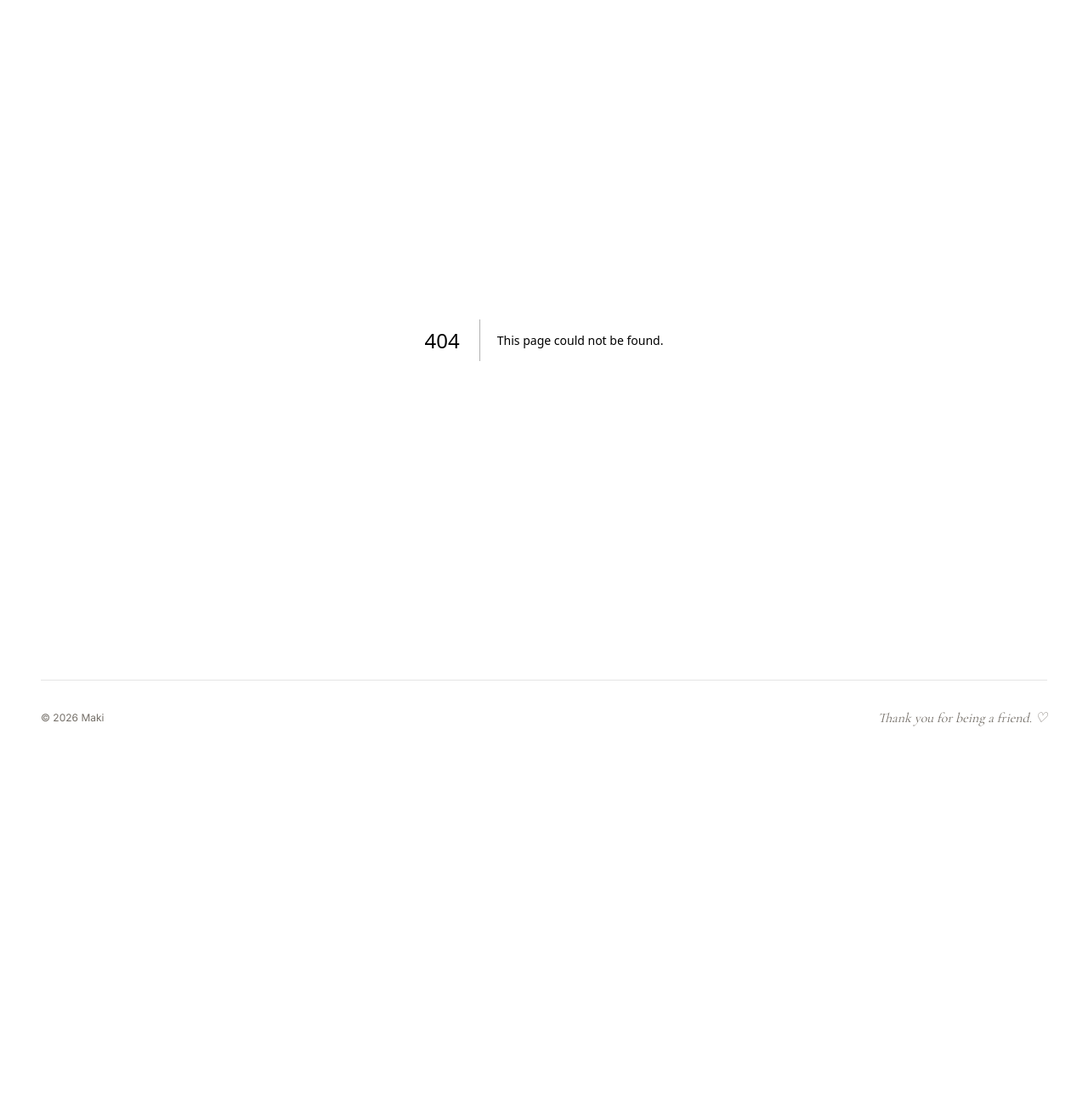
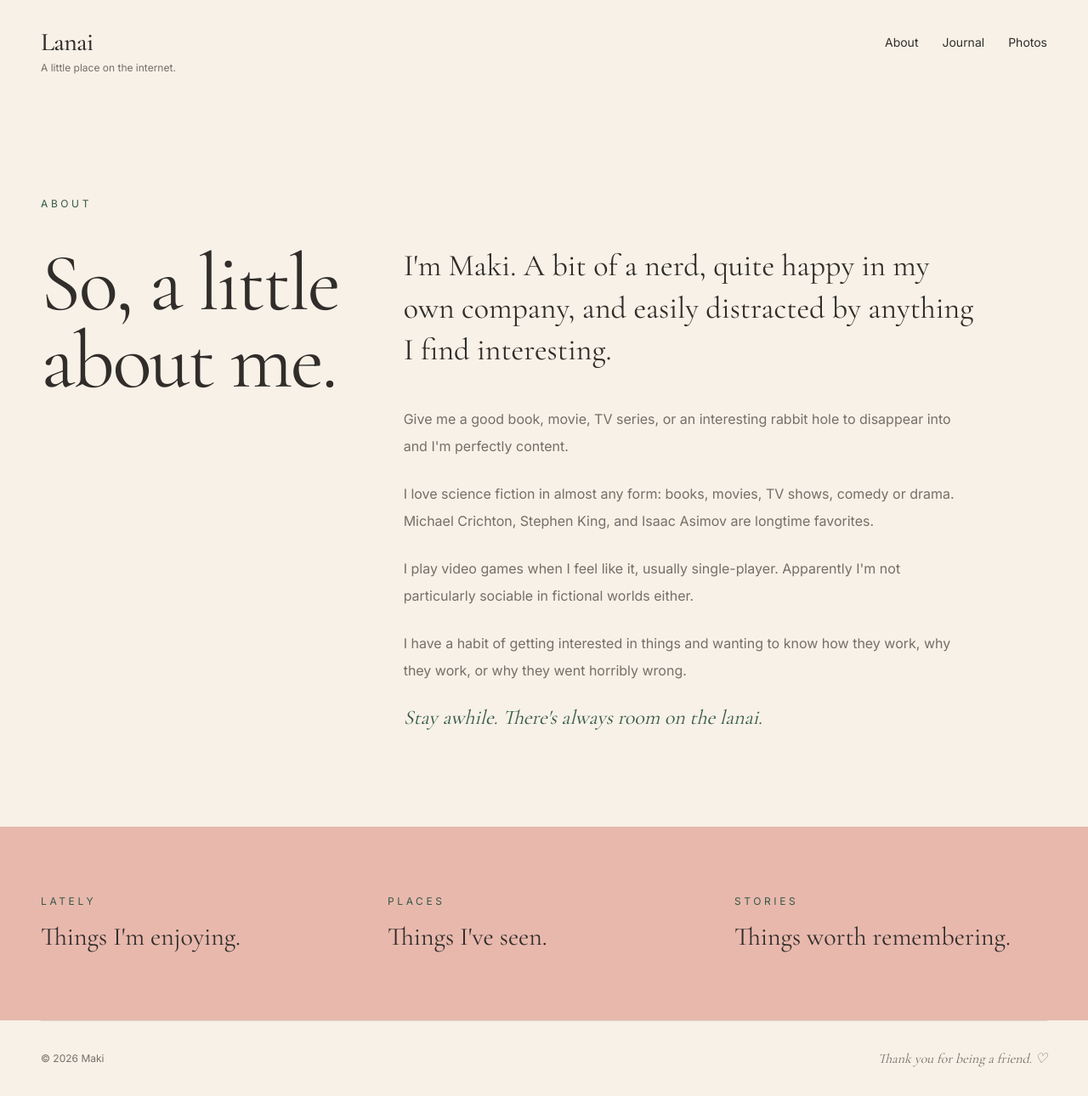
Before and after one commit to mctrinity/lanai, a Next.js app: page /about in a window 1280 px wide. Before the commit this address had no page. Shown: the whole page at 85% size. Before the commit the page ends 889 px from the top, so only its background shows below. Built offline with nearby package versions, Linux system fonts and the light colour scheme.

Commit message:
Add About page and site navigation

```diff
--- /dev/null
+++ b/app/about/page.tsx
@@ -0,0 +1,89 @@
+export default function AboutPage() {
+  return (
+    <main className="flex-1">
+      <section className="mx-auto max-w-7xl px-6 py-20 md:px-12 lg:py-28">
+        <p className="text-xs uppercase tracking-[0.3em] text-(--palm)">
+          About
+        </p>
+
+        <div className="mt-10 grid gap-12 md:grid-cols-[1fr_2fr]">
+          <div>
+            <h1 className="font-display text-6xl leading-[0.95] tracking-tight md:text-7xl lg:text-8xl">
+                So, a little
+                <br />
+                about me.
+            </h1>
+          </div>
+
+          <div className="max-w-2xl">
+                <p className="font-display text-3xl leading-snug md:text-4xl">
+                    I&apos;m Maki. A bit of a nerd, quite happy in my own company,
+                    and easily distracted by anything I find interesting.
+                </p>
+
+                <div className="mt-10 space-y-6 text-base leading-8 text-(--muted)">
+                    <p>
+                        Give me a good book, movie, TV series, or an interesting rabbit hole
+                        to disappear into and I&apos;m perfectly content.
+                    </p>
+
+                    <p>
+                        I love science fiction in almost any form: books, movies, TV shows,
+                        comedy or drama. Michael Crichton, Stephen King, and Isaac Asimov are
+                        longtime favorites.
+                    </p>
+
+                    <p>
+                        I play video games when I feel like it, usually single-player.
+                        Apparently I&apos;m not particularly sociable in fictional worlds
+                        either.
+                    </p>
+
+                    <p>
+                        I have a habit of getting interested in things and wanting to know how
+                        they work, why they work, or why they went horribly wrong.
+                    </p>
+
+                    <p className="font-display text-2xl italic text-(--palm)">
+                        Stay awhile. There&apos;s always room on the lanai.
+                    </p>
+                </div>
+          </div>
+        </div>
+      </section>
+
+      <section className="bg-(--blush)">
+        <div className="mx-auto max-w-7xl px-6 py-16 md:px-12 lg:py-20">
+          <div className="grid gap-10 md:grid-cols-3">
+            <div>
+              <p className="text-xs uppercase tracking-[0.3em] text-(--palm)">
+                Lately
+              </p>
+              <p className="font-display mt-4 text-3xl">
+                Things I&apos;m enjoying.
+              </p>
+            </div>
+
+            <div>
+              <p className="text-xs uppercase tracking-[0.3em] text-(--palm)">
+                Places
+              </p>
+              <p className="font-display mt-4 text-3xl">
+                Things I&apos;ve seen.
+              </p>
+            </div>
+
+            <div>
+              <p className="text-xs uppercase tracking-[0.3em] text-(--palm)">
+                Stories
+              </p>
+              <p className="font-display mt-4 text-3xl">
+                Things worth remembering.
+              </p>
+            </div>
+          </div>
+        </div>
+      </section>
+    </main>
+  );
+}
--- /dev/null
+++ b/app/journal/page.tsx
@@ -0,0 +1,20 @@
+export default function JournalPage() {
+  return (
+    <main className="flex-1">
+      <section className="mx-auto max-w-7xl px-6 py-20 md:px-12 lg:py-28">
+        <p className="text-xs uppercase tracking-[0.3em] text-(--palm)">
+          Journal
+        </p>
+
+        <h1 className="font-display mt-10 text-6xl tracking-tight md:text-7xl lg:text-8xl">
+          Coming soon.
+        </h1>
+
+        <p className="mt-8 max-w-lg text-base leading-8 text-(--muted)">
+          Things I&apos;ve been thinking about, reading, watching, playing,
+          and occasionally obsessing over.
+        </p>
+      </section>
+    </main>
+  );
+}
--- a/app/layout.tsx
+++ b/app/layout.tsx
@@ -1,6 +1,7 @@
 import type { Metadata } from "next";
 import { Cormorant_Garamond, Inter } from "next/font/google";
 import "./globals.css";
+import Header from "@/components/Header";
 import Footer from "@/components/Footer";
 
 const cormorant = Cormorant_Garamond({
@@ -25,10 +26,11 @@ export default function RootLayout({
   children: React.ReactNode;
 }>) {
   return (
-    <html lang="en">
+    <html lang="en" data-scroll-behavior="smooth">
       <body
         className={`${cormorant.variable} ${inter.variable} flex min-h-screen flex-col`}
       >
+        <Header />
         {children}
         <Footer />
       </body>
--- a/app/page.tsx
+++ b/app/page.tsx
@@ -1,34 +1,8 @@
 import Image from "next/image";
-import Link from "next/link";
 
 export default function Home() {
   return (
     <main className="min-h-screen">
-      <header className="mx-auto flex max-w-7xl items-start justify-between px-6 py-8 md:px-12">
-        <Link href="/" className="group">
-          <span className="font-display block text-3xl font-medium tracking-tight">
-            Lanai
-          </span>
-
-          <span className="mt-1 block text-xs text-(--muted)">
-            A little place on the internet.
-          </span>
-        </Link>
-
-        <nav className="flex gap-7 pt-2 text-sm">
-          <a className="transition-opacity hover:opacity-50" href="#about">
-            About
-          </a>
-
-          <a className="transition-opacity hover:opacity-50" href="#journal">
-            Journal
-          </a>
-
-          <a className="transition-opacity hover:opacity-50" href="#photos">
-            Photos
-          </a>
-        </nav>
-      </header>
 
       <section className="mx-auto grid min-h-[75vh] max-w-7xl items-center gap-12 px-6 py-16 md:grid-cols-2 md:px-12">
         <div>
@@ -65,6 +39,35 @@ export default function Home() {
           />
         </div>
       </section>
+
+      <section id="about" className="bg-(--sage)">
+        <div className="mx-auto grid max-w-7xl gap-10 px-6 py-20 md:grid-cols-[1fr_2fr] md:px-12 lg:py-24">
+          <div>
+            <p className="text-xs uppercase tracking-[0.3em] text-(--palm)">
+              About
+            </p>
+          </div>
+
+          <div>
+            <h2 className="font-display max-w-3xl text-5xl leading-[1.05] tracking-tight md:text-6xl">
+              Nice to have you here.
+            </h2>
+
+            <div className="mt-8 max-w-xl space-y-5 text-base leading-8 text-(--ink)">
+              <p>
+                I&apos;m Maki. Lanai is where I collect photographs, stories,
+                things I&apos;m enjoying, and little pieces of everyday life
+                worth keeping.
+              </p>
+
+              <p>
+                Stay awhile. There&apos;s always room on the lanai.
+              </p>
+            </div>
+          </div>
+        </div>
+      </section>
+
     </main>
   );
 }
--- /dev/null
+++ b/app/photos/page.tsx
@@ -0,0 +1,15 @@
+export default function PhotosPage() {
+  return (
+    <main className="flex-1">
+      <section className="mx-auto max-w-7xl px-6 py-20 md:px-12 lg:py-28">
+        <p className="text-xs uppercase tracking-[0.3em] text-(--palm)">
+          Photos
+        </p>
+
+        <h1 className="font-display mt-10 text-6xl tracking-tight md:text-7xl lg:text-8xl">
+          Coming soon.
+        </h1>
+      </section>
+    </main>
+  );
+}
--- /dev/null
+++ b/components/Header.tsx
@@ -0,0 +1,31 @@
+import Link from "next/link";
+
+export default function Header() {
+  return (
+    <header className="mx-auto flex w-full max-w-7xl items-start justify-between px-6 py-8 md:px-12">
+      <Link href="/" className="group">
+        <span className="font-display block text-3xl font-medium tracking-tight">
+          Lanai
+        </span>
+
+        <span className="mt-1 block text-xs text-(--muted)">
+          A little place on the internet.
+        </span>
+      </Link>
+
+      <nav className="flex gap-7 pt-2 text-sm">
+        <Link className="transition-opacity hover:opacity-50" href="/about">
+          About
+        </Link>
+
+        <Link className="transition-opacity hover:opacity-50" href="/journal">
+          Journal
+        </Link>
+
+        <Link className="transition-opacity hover:opacity-50" href="/photos">
+          Photos
+        </Link>
+      </nav>
+    </header>
+  );
+}
```
